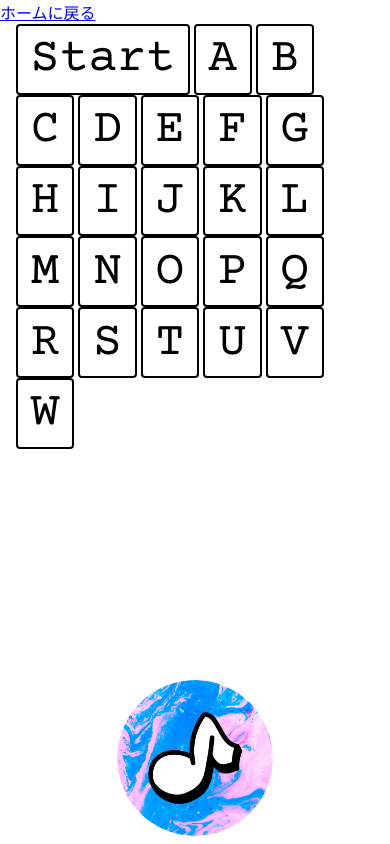
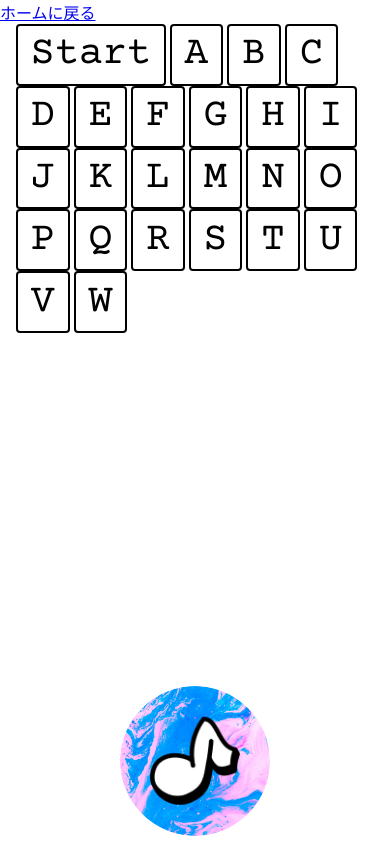
Before and after one commit to rookie-tanaka/Brass-Player, a website: page christmas-carol-fantasy/index.html in a window 390 px wide. Drawn offline with nearby package versions, Linux system fonts and the light colour scheme.

Commit message:
サイズの微調整

```diff
--- a/christmas-carol-fantasy/turntable.css
+++ b/christmas-carol-fantasy/turntable.css
@@ -1,13 +1,13 @@
 .turntable-wrapper {
     position: fixed; /* 画面に固定 */
-    bottom: var(--bottom-spacing, 8px); /* 下からの余白 (デフォルト8px) */
+    bottom: 8px; /* 下からの余白 (デフォルト8px) */
     left: 50%; /* 水平中央揃えのため */
     transform: translateX(-50%); /* 水平中央揃えの補正 */
 
     aspect-ratio: 1 / 1; /* 正方形を維持 */
 
     /* ビューポートの幅と高さの小さい方を基準にサイズを決める */
-    width: clamp(150px, 40vmin, 400px); /* 最小150px, 基本40vmin, 最大400px */
+    width: clamp(150px, 30vmin, 400px); /* 最小150px, 基本40vmin, 最大400px */
     z-index: 1001; /* primary-sectionより手前に表示 */
 }
 .turntable {
--- a/css/style.css
+++ b/css/style.css
@@ -6,22 +6,13 @@ html, body {
     margin: 0;
 }
 
-body {
-    /* primary-sectionが非表示になったため、padding-bottomは不要 */
-}
 
 .main-section {
     background-color: white;
     box-sizing: border-box;
 
-    /* primary-sectionがなくなったため、min-heightの計算から --primary-h を削除 */
     min-height: 100vh;
 
-}
-
-.primary-section {
-    /* ターンテーブルが移動したため、このセクションは非表示にする */
-    display: none;
 }
 
 button {
@@ -46,7 +37,7 @@ button {
 
 @media (max-width: 480px) {
     button {
-        font-size: 3rem;
+        font-size: 2.5rem;
         padding: 0.4rem 0.8rem;
     }
 }
```
